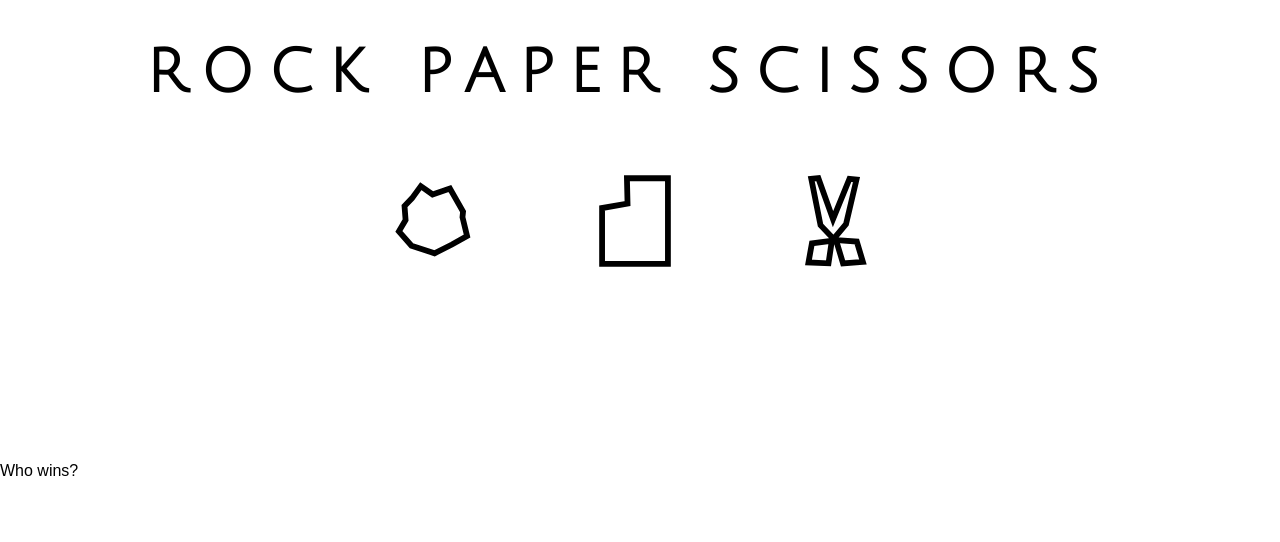
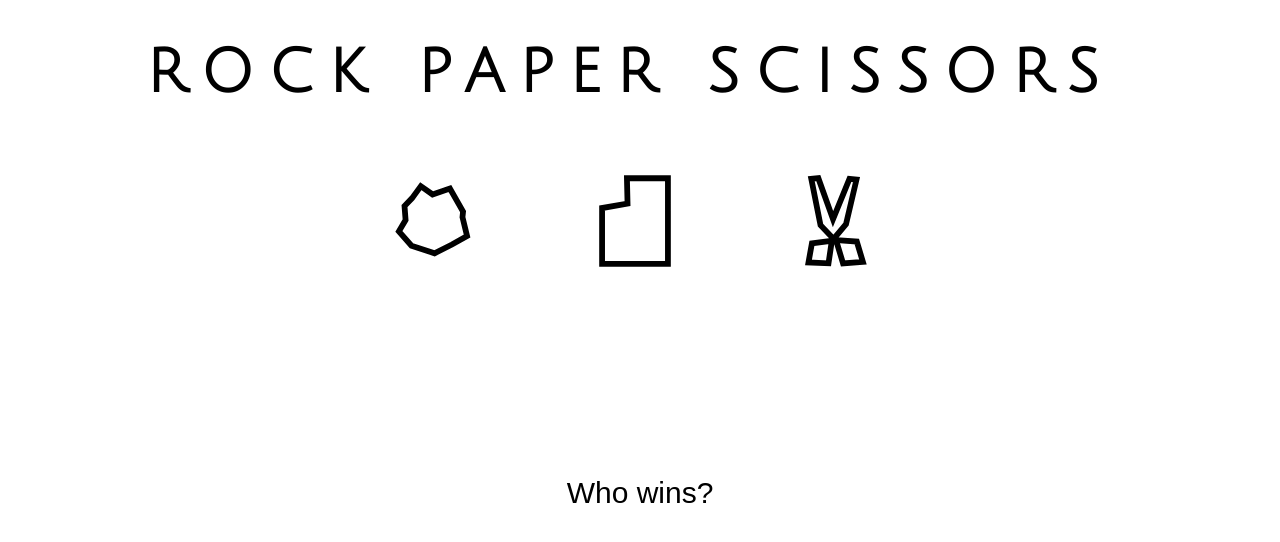
Before and after one commit to hamitron/RockPaperScissors, a plain HTML site: page index.html in a window 1280 px wide. Drawn offline with Linux system fonts and the light colour scheme.

Commit message:
css additions

```diff
--- a/stylesheet.css
+++ b/stylesheet.css
@@ -19,6 +19,10 @@ header {
 	width:610px;
 	margin:0 auto;
 
+}
+.whoWins {
+	text-align: center;
+	font-size: 30px;
 }
 .shape-choice {
 	width: 100px;
```
